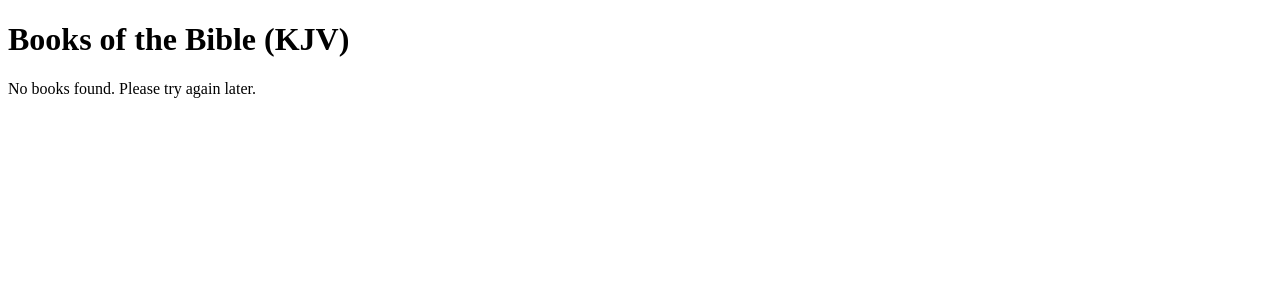
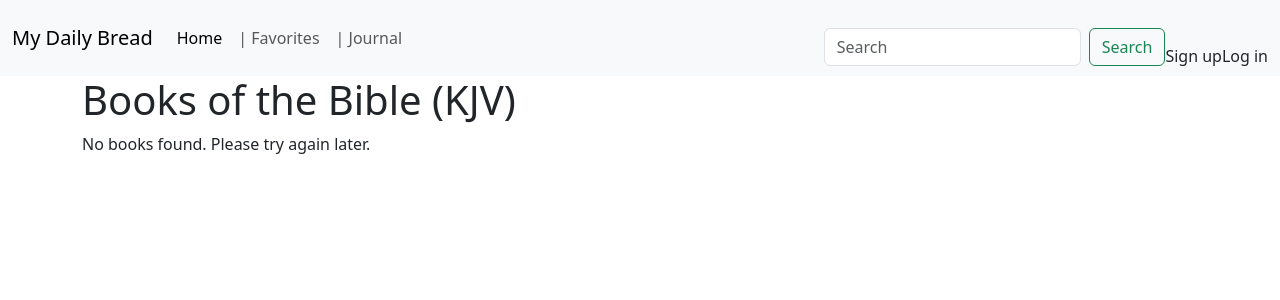
Before and after one commit to lando924/MyDailyBread, a Flask app: page /books in a window 1280 px wide. Shown: the top 300 px of the page. Run offline with Flask 3, Linux system fonts and the light colour scheme; data that the repository does not hold is empty.

Commit message:
base template with navbar

```diff
--- a/templates/base.html
+++ b/templates/base.html
@@ -3,16 +3,61 @@
 <head>
     <meta charset="UTF-8">
     <meta name="viewport" content="width=device-width, initial-scale=1.0">
+    <link rel="stylesheet" href="/static/app.css">
+    <link href="https://cdn.jsdelivr.net/npm/bootstrap@5.3.3/dist/css/bootstrap.min.css" rel="stylesheet" integrity="sha384-QWTKZyjpPEjISv5WaRU9OFeRpok6YctnYmDr5pNlyT2bRjXh0JMhjY6hW+ALEwIH" crossorigin="anonymous">
+
     <title>My Daily Bread</title>
 </head>
 <body>
-    <nav class="navbar navbar-expand">
+    <nav class="navbar navbar-expand-lg bg-body-tertiary">
+        <div class="container-fluid">
+          <a class="navbar-brand" href="/">My Daily Bread</a>
+          <button class="navbar-toggler" type="button" data-bs-toggle="collapse" data-bs-target="#navbarText" aria-controls="navbarText" aria-expanded="false" aria-label="Toggle navigation">
+            <span class="navbar-toggler-icon"></span>
+          </button>
+          <div class="collapse navbar-collapse" id="navbarText">
+            <ul class="navbar-nav me-auto mb-2 mb-lg-0">
+              <li class="nav-item">
+                <a class="nav-link active" aria-current="page" href="/">Home</a>
+              </li>
+              <li class="nav-item">
+                <a class="nav-link" href="/users/favorites">| Favorites</a>
+              </li>
+              <li class="nav-item">
+                <a class="nav-link" href="/users/journal">| Journal</a>
+              </li>
+            </ul>
+            <ul class="nav navbar-nav navbar-right" style="padding-top: 20px;">
+                <li>
+                    <form class="d-flex" role="search">
+                        <input class="form-control me-2" type="search" placeholder="Search" aria-label="Search">
+                        <button class="btn btn-outline-success" type="submit">Search</button>
+                    </form>
+                </li>
+                {% if not session['username'] %}
+                    <li><a href="/users/signup" class="nav-link" id="user-link"></a>Sign up</li>
+                    <li><a href="/users/login" class="nav-link" id="user-link"></a>Log in</li>
+                {% else %}
+                    <li><a href="/users/user_details" class="nav-link" id="user-link"></a>{{ session['username'] }}</li>
+                    <li><a href="/users/logout" class="nav-link" id="user-link"></a>Log out</li>
+                {% endif %}
+            </ul>
+          </div>
+        </div>
+      </nav>
 
-    </nav>
-    <div>
+    {% for category, message in get_flashed_messages(with_categories=True) %}
+      <div class="alert alert-{{ category }} container">{{ message }}</div>
+    {% endfor %}
+
+    <div class="container" id="block">
         {% block content %}
+
         {% endblock %}
     </div>
 
+    <script src="https://code.jquery.com/jquery-3.7.1.min.js" integrity="sha256-/JqT3SQfawRcv/BIHPThkBvs0OEvtFFmqPF/lYI/Cxo=" crossorigin="anonymous"></script>
+    <script src="https://cdn.jsdelivr.net/npm/bootstrap@5.3.3/dist/js/bootstrap.bundle.min.js" integrity="sha384-YvpcrYf0tY3lHB60NNkmXc5s9fDVZLESaAA55NDzOxhy9GkcIdslK1eN7N6jIeHz" crossorigin="anonymous"></script>
+    <script src="/static/app.js"></script>
 </body>
 </html>
```
Also changed, not shown: static/app.css (added), static/app.js (added), templates/users/journal.html (added), templates/users/logout.html (added), templates/users/search.html (added), templates/users/user_details.html (added).
